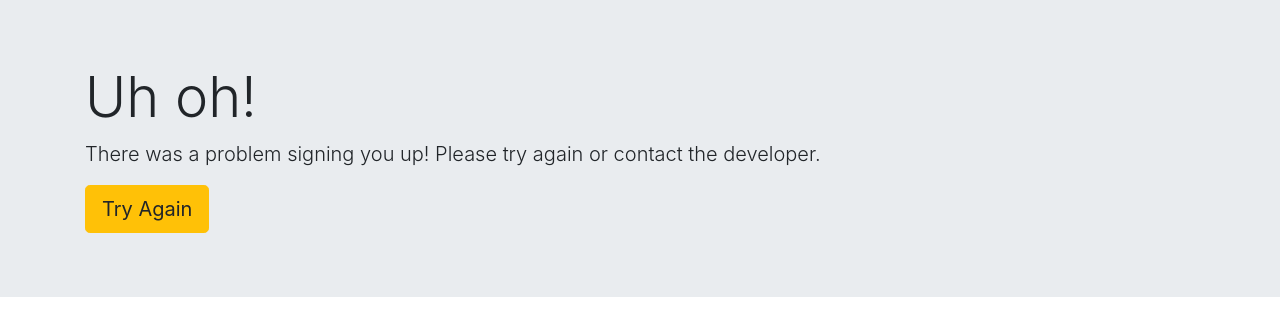
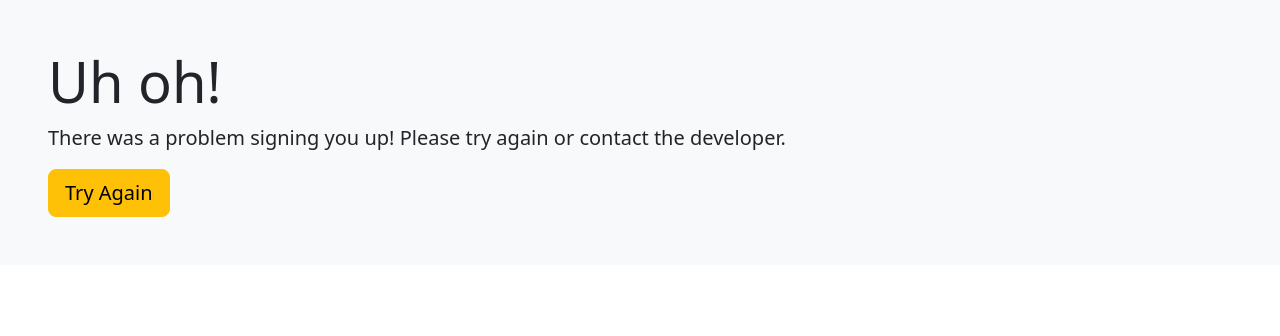
Before and after one commit to rahildalal/NEWSLETTER-SIGNUP-FORM, a website: page failure.html in a window 1280 px wide. Drawn offline with nearby package versions, Linux system fonts and the light colour scheme.

Commit message:
Upgraded Bootstrap ver & added relevant comments

```diff
--- a/failure.html
+++ b/failure.html
@@ -5,20 +5,18 @@
   <meta charset="utf-8">
   <title>Subscription failure</title>
 
-  <link rel="stylesheet" href="https://cdn.jsdelivr.net/npm/bootstrap@4.0.0/dist/css/bootstrap.min.css" integrity="sha384-Gn5384xqQ1aoWXA+058RXPxPg6fy4IWvTNh0E263XmFcJlSAwiGgFAW/dAiS6JXm" crossorigin="anonymous">
-
+  <!-- CSS only -->
+  <link href="https://cdn.jsdelivr.net/npm/bootstrap@5.2.0-beta1/dist/css/bootstrap.min.css" rel="stylesheet" integrity="sha384-0evHe/X+R7YkIZDRvuzKMRqM+OrBnVFBL6DOitfPri4tjfHxaWutUpFmBp4vmVor" crossorigin="anonymous">
 </head>
 
 <body>
-  <div class="jumbotron jumbotron-fluid">
-    <div class="container">
+    <div class="container-fluid p-5 bg-light">
       <h1 class="display-4">Uh oh!</h1>
       <p class="lead">There was a problem signing you up! Please try again or contact the developer.</p>
       <form action="/failure" method="post">
         <button class="btn btn-lg btn-warning"type="submit" name="button">Try Again</button>
       </form>
     </div>
-  </div>
 </body>
 
 </html>
```
Also changed, not shown: app.js (+12 -4 lines), signup.html (+1 -3 lines), success.html (+3 -5 lines), 1 other file.
